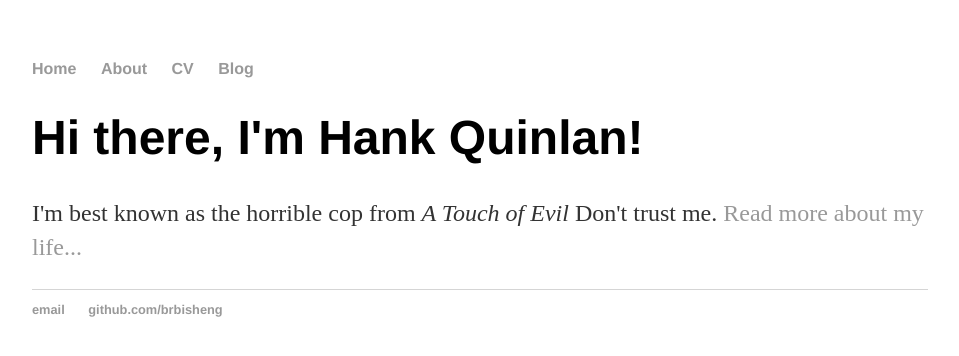
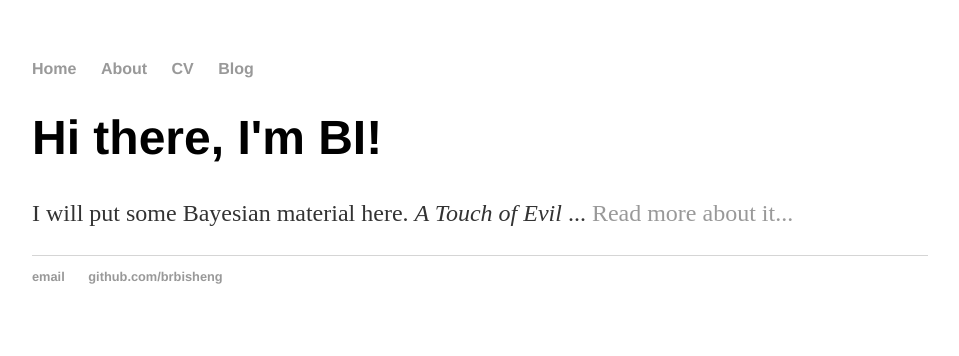
Before and after one commit to brbisheng/brbisheng.github.io, a Jekyll site: the page built from index.html, in a window 1280 px wide. Shown: the top 356 px of the page, without its empty margins (160-1119 px from the left). Built offline with Jekyll 4.4.1, drawn with Linux system fonts in a browser that asks for light colours.

Commit message:
Update index.html

```diff
--- a/index.html
+++ b/index.html
@@ -1,8 +1,8 @@
 ---
 layout: default
-title: Hank Quinlan, Horrible Cop
+title: Assigned to default.html
 ---
 <div class="blurb">
-	<h1>Hi there, I'm Hank Quinlan!</h1>
-	<p>I'm best known as the horrible cop from <em>A Touch of Evil</em> Don't trust me. <a href="/about">Read more about my life...</a></p>
+	<h1>Hi there, I'm BI!</h1>
+	<p>I will put some Bayesian material here. <em>A Touch of Evil</em> ... <a href="/about">Read more about it...</a></p>
 </div><!-- /.blurb -->
```
